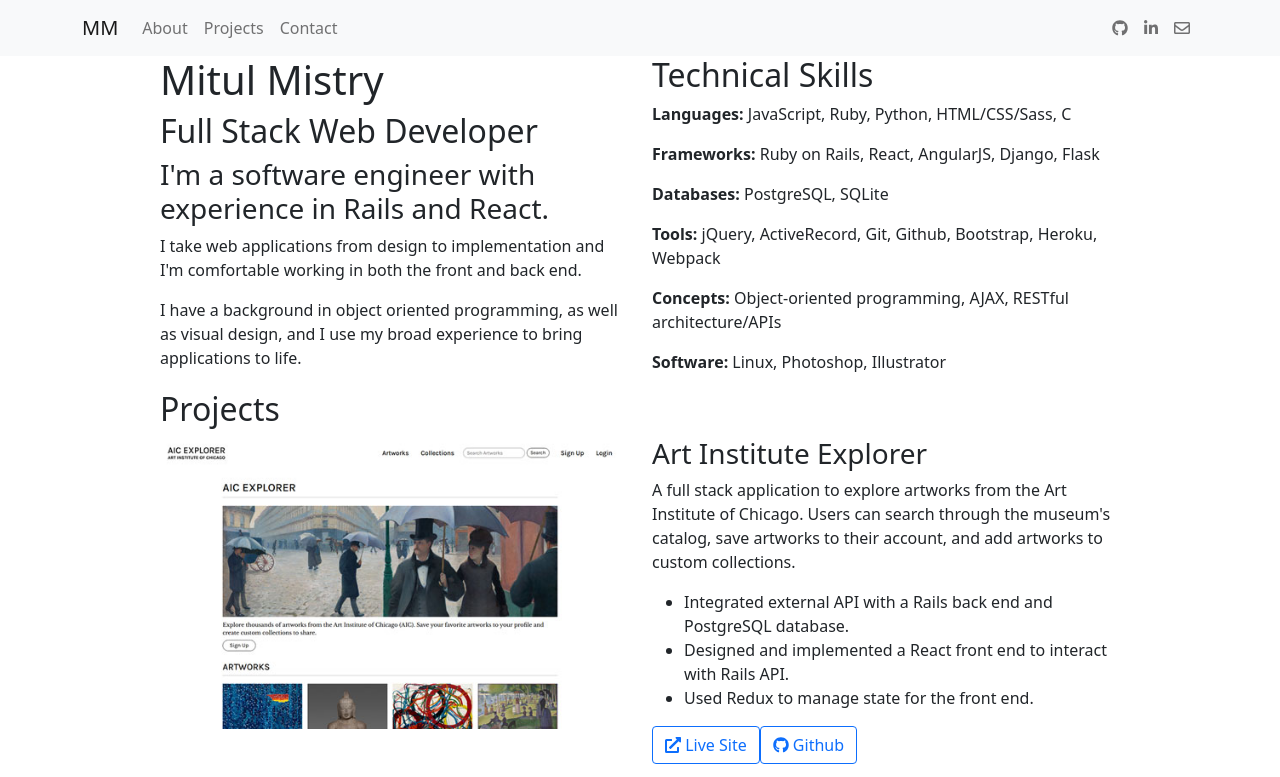
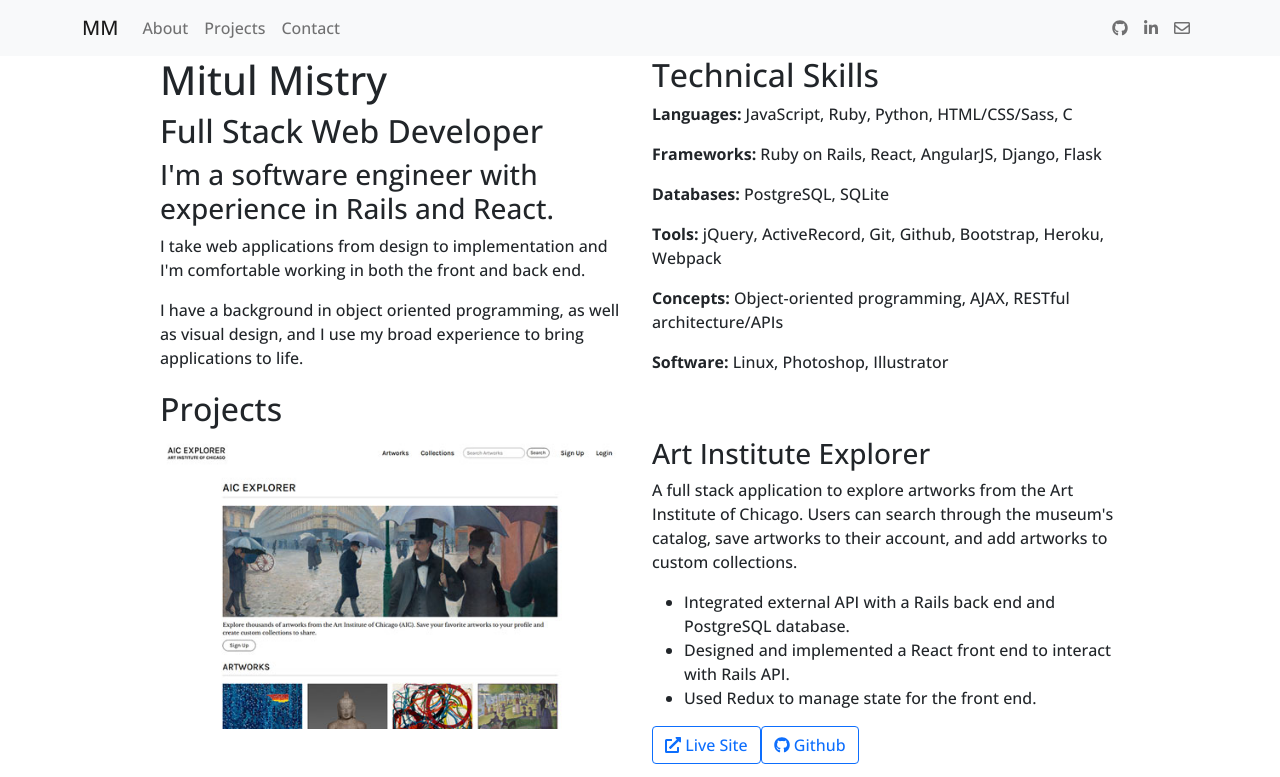
Before and after one commit to MitulMistry/mm-webdev-portfolio-v3, a Gatsby site: page / in a window 1280 px wide. Shown: the top 777 px of the page. Built offline with nearby package versions, Linux system fonts and the light colour scheme; Gatsby itself is replaced by a stand-in of ours.

Commit message:
Add support for Sass stylesheets to application

```diff
--- a/gatsby-config.js
+++ b/gatsby-config.js
@@ -6,6 +6,7 @@ module.exports = {
     siteUrl: `https://mitulmistry.com/`,
   },
   plugins: [
+    `gatsby-plugin-sass`,
     `gatsby-plugin-react-helmet`,
     `gatsby-plugin-image`,
     {
--- a/package.json
+++ b/package.json
@@ -17,6 +17,7 @@
     "gatsby-plugin-manifest": "^4.5.2",
     "gatsby-plugin-offline": "^5.5.2",
     "gatsby-plugin-react-helmet": "^5.5.0",
+    "gatsby-plugin-sass": "^5.5.0",
     "gatsby-plugin-sharp": "^4.5.2",
     "gatsby-source-filesystem": "^4.5.2",
     "gatsby-transformer-sharp": "^4.5.0",
@@ -24,7 +25,8 @@
     "react": "^17.0.1",
     "react-dom": "^17.0.1",
     "react-helmet": "^6.1.0",
-    "reactstrap": "^9.0.1"
+    "reactstrap": "^9.0.1",
+    "sass": "^1.49.0"
   },
   "devDependencies": {
     "prettier": "^2.5.1"
--- a/src/components/layout.js
+++ b/src/components/layout.js
@@ -7,7 +7,7 @@ import { Container } from "reactstrap"
 
 // import "./layout.css"
 import "bootstrap/dist/css/bootstrap.css"
-import "../styles/default.css"
+import "../styles/default.scss"
 
 const Layout = ({ children }) => {
   return (
--- a/src/components/projectCard.js
+++ b/src/components/projectCard.js
@@ -1,6 +1,6 @@
 import React from "react"
 import PropTypes from "prop-types"
-import { Row, Col, Button } from "reactstrap"
+import { Col, Button } from "reactstrap"
 import { FontAwesomeIcon } from "@fortawesome/react-fontawesome"
 import { faExternalLinkAlt } from "@fortawesome/free-solid-svg-icons"
 import { faGithub } from "@fortawesome/free-brands-svg-icons"
--- /dev/null
+++ b/src/styles/default.scss
@@ -0,0 +1,11 @@
+@import url('https://fonts.googleapis.com/css2?family=Open+Sans:wght@500;600;700&display=swap');
+
+$primary-color: #0063E3;
+
+body {
+  font-family: 'Open Sans', var(--bs-font-sans-serif);
+}
+
+.content {
+  max-width: 960px;
+}
```
Also changed, not shown: src/styles/default.css (deleted), 1 other file.
